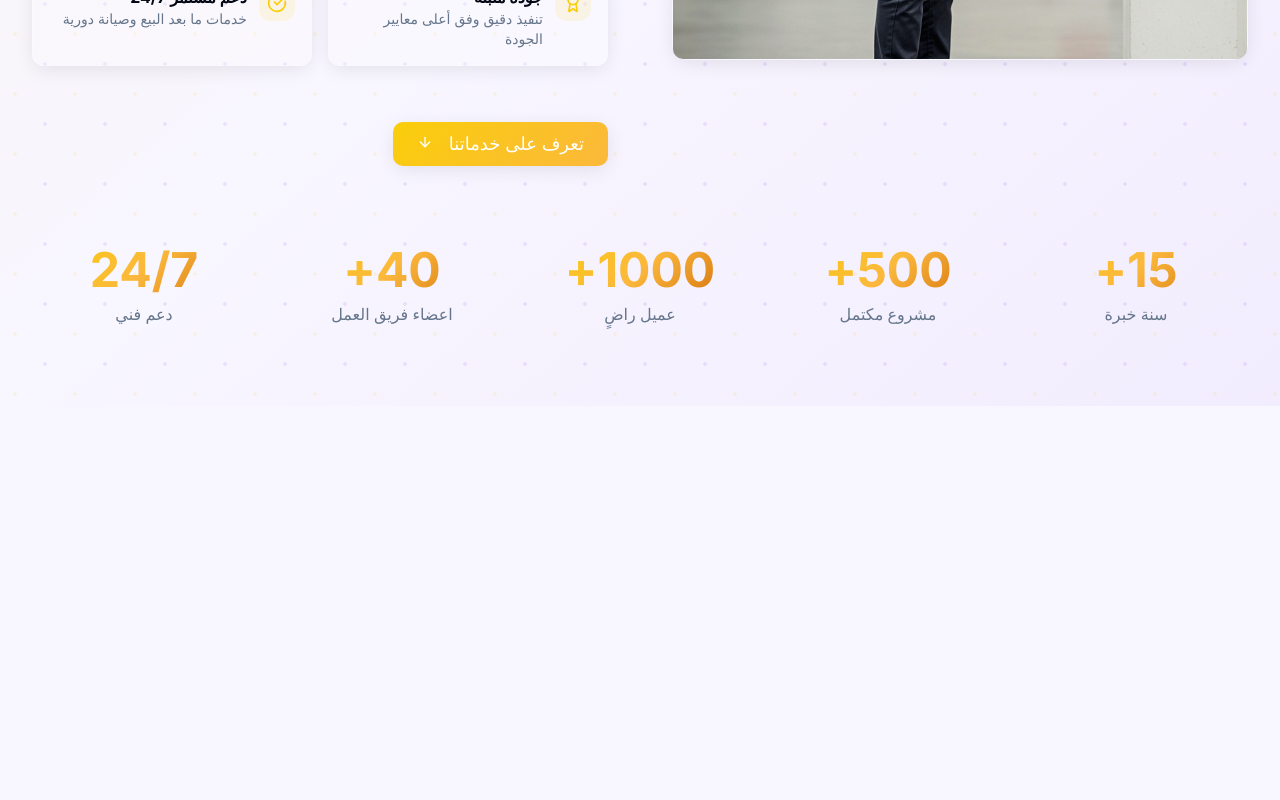
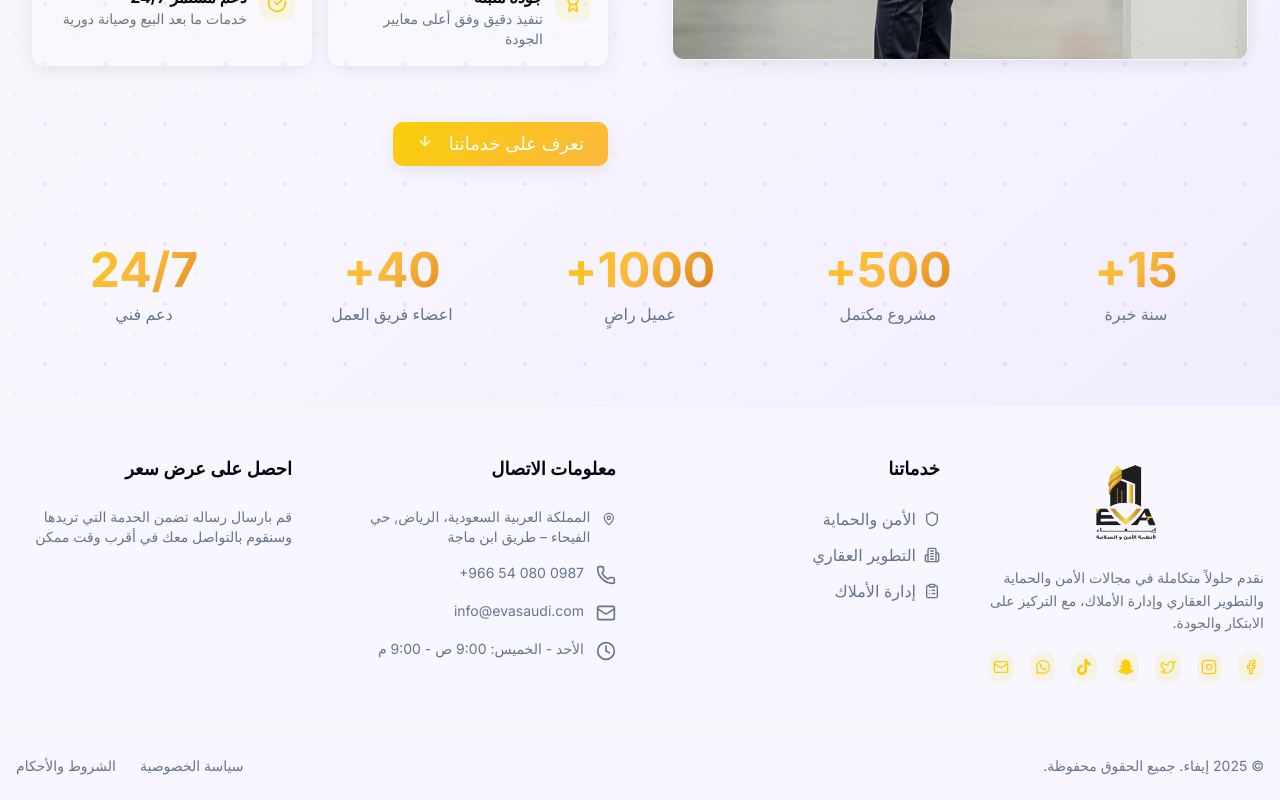
Before and after one commit to AbdalrhmanAmmar/newevaclient, a Next.js app: page / in a window 1280 px wide. Shown: the part 781-1581 px from the top of the page. Before the commit the page ends 1187 px from the top, so only its background shows below. Built offline with nearby package versions, Linux system fonts and the light colour scheme.

Commit message:
add-footer

```diff
--- a/app/layout.tsx
+++ b/app/layout.tsx
@@ -2,6 +2,7 @@ import type { Metadata } from "next";
 import { Inter } from "next/font/google";
 import "./globals.css";
 import Navbar from "@/components/Home/Navbar";
+import Footer from "@/components/Footer/footer";
 
 const inter = Inter({ subsets: ["latin"] });
 
@@ -20,7 +21,9 @@ export default function RootLayout({
 
       <body className={inter.className}>
          <Navbar/>
-        {children}</body>
+        {children}
+        <Footer/>
+        </body>
     </html>
   );
 }
--- /dev/null
+++ b/components/Footer/Footer.tsx
@@ -0,0 +1,252 @@
+"use client";
+
+import { motion } from "framer-motion";
+import Image from "next/image";
+import Link from "next/link";
+import {
+  Facebook,
+  Instagram,
+  Twitter,
+  Linkedin,
+  Mail,
+  MapPin,
+  Phone,
+  Clock,
+  ArrowUpRight,
+  Shield,
+  Building2,
+  ClipboardList,
+} from "lucide-react";
+import { FaTiktok,FaWhatsapp,FaSnapchatGhost  } from "react-icons/fa";
+import { dir } from "console";
+import { useRef,useEffect } from "react";
+
+
+const services = [
+  { icon: Shield, label: "الأمن والحماية", href: "/about" },
+  { icon: Building2, label: "التطوير العقاري", href: "/about" },
+  { icon: ClipboardList, label: "إدارة الأملاك", href: "/about" },
+];
+
+const contactInfo = [
+  {
+    icon: MapPin,
+    label: "المملكة العربية السعودية، الرياض, حي الفيحاء – طريق ابن ماجة",
+    href: "#",
+  },
+  {
+    icon: Phone,
+    label: "+966 54 080 0987",
+    href: "tel:+966540800987",
+  },
+  {
+    icon: Mail,
+    label: "info@evasaudi.com",
+    href: "mailto:info@evasaudi.com",
+  },
+  {
+    icon: Clock,
+    label: "الأحد - الخميس: 9:00 ص - 9:00 م",
+    href: "#",
+  },
+];
+
+const socialLinks = [
+
+  {
+    icon: Facebook,
+    label: "فيسبوك",
+    href: "https://www.facebook.com/evaSaudiRealestate",
+    color: "bg-secondary/10 border border-secondary/20 text-foreground",
+  },
+  {
+    icon: Instagram,
+    label: "انستغرام",
+    href: "https://www.instagram.com/eva_realstate",
+    color: "bg-secondary/10 border border-secondary/20 text-foreground",
+  },
+  {
+    icon: Twitter,
+    label: "تويتر",
+    href: "https://x.com/Eva__RealeState",
+    color: "bg-secondary/10 border border-secondary/20 text-foreground",
+  },
+  {
+    icon: FaSnapchatGhost,
+    label: "سناب شات",
+    href: "https://www.snapchat.com/add/eva_realestate",
+    color: "bg-secondary/10 border border-secondary/20 text-foreground",
+  },
+  {
+    icon: FaTiktok ,
+    label: "تيك توك",
+    href: "www.tiktok.com/@eva__realestate",
+    color: "bg-secondary/10 border border-secondary/20 text-foreground",
+  },
+
+  {
+    icon: FaWhatsapp,
+    label: "واتساب",
+    href: "https://wa.me/966540800987",
+    color: "bg-secondary/10 border border-secondary/20 text-foreground",
+  },
+  {
+    icon: Mail,
+    label: "البريد الإلكتروني",
+    href: "mailto:Sales@EvaSaudi.com",
+    color: "bg-secondary/10 border border-secondary/20 text-foreground",
+  },
+];
+
+export default function Footer() {
+  const currentYear = new Date().getFullYear();
+
+//     const footerRef = useRef<HTMLElement>(null);
+// //   const setFooterRef = useScrollStore((state) => state.setFooterRef);
+
+//     useEffect(() => {
+//     if (footerRef.current) {
+//       setFooterRef(footerRef.current);
+//     }
+//   }, [setFooterRef]);
+
+  return (
+    <footer   className="bg-background border-t border-primary/10 ">
+      {/* Main Footer Content */}
+      <div className="container mx-auto px-4 py-12">
+        <div className="grid grid-cols-1 md:grid-cols-2 lg:grid-cols-4 gap-8 lg:gap-12">
+          {/* Company Info */}
+          <motion.div
+            initial={{ opacity: 0, y: 20 }}
+            whileInView={{ opacity: 1, y: 0 }}
+            viewport={{ once: true }}
+            className="space-y-4 order-1"
+          >
+            <Link href="/" className="block">
+       <Image
+    src="/Images/blackrm.png"
+  alt="إيفاء Logo"
+  width={120}
+  height={120}
+  className="w-auto h-24 object-contain" // الأهم هنا
+  quality={100} // لضمان الجودة العالية
+  priority // إذا كانت الصورة فوق الطية
+  unoptimized={true}
+/>
+            </Link>
+            <p className="text-muted-foreground text-sm leading-relaxed">
+              نقدم حلولاً متكاملة في مجالات الأمن والحماية والتطوير العقاري وإدارة الأملاك، مع التركيز على الابتكار والجودة.
+            </p>
+            <div className="flex items-center gap-4">
+              {socialLinks.map((social) => (
+                <motion.a
+                  key={social.label}
+                  href={social.href}
+                  whileHover={{ scale: 1.1 }}
+                  whileTap={{ scale: 0.9 }}
+                  className="w-8 h-8 flex items-center justify-center rounded-full bg-primary/10 hover:bg-primary/20 transition-colors"
+                >
+                  <social.icon className="w-4 h-4 text-primary" />
+                </motion.a>
+              ))}
+            </div>
+          </motion.div>
+
+          {/* Quick Links */}
+          <motion.div
+            initial={{ opacity: 0, y: 20 }}
+            whileInView={{ opacity: 1, y: 0 }}
+            viewport={{ once: true }}
+            transition={{ delay: 0.1 }}
+            className="space-y-4 order-3 md:order-2"
+          >
+            <h3 className="text-lg font-semibold text-foreground mb-6">خدماتنا</h3>
+            <div className="space-y-3">
+              {services.map((service) => (
+                <motion.div
+                  key={service.label}
+                  whileHover={{ x: 5 }}
+                  className="group"
+                >
+                  <Link
+                    href={service.href}
+                    className="flex items-center gap-2 text-muted-foreground hover:text-primary transition-colors"
+                  >
+                    <service.icon className="w-4 h-4" />
+                    <span>{service.label}</span>
+                    <ArrowUpRight className="w-3 h-3 opacity-0 group-hover:opacity-100 transition-opacity" />
+                  </Link>
+                </motion.div>
+              ))}
+            </div>
+          </motion.div>
+
+          {/* Contact Info */}
+          <motion.div
+            initial={{ opacity: 0, y: 20 }}
+            whileInView={{ opacity: 1, y: 0 }}
+            viewport={{ once: true }}
+            transition={{ delay: 0.2 }}
+            className="space-y-4 order-4 md:order-3"
+          >
+            <h3 className="text-lg font-semibold text-foreground mb-6">معلومات الاتصال</h3>
+            <div className="space-y-4">
+          {
+  contactInfo.map((info) => (
+    <motion.a
+      key={info.label}
+      href={info.href}
+      whileHover={{ x: 5 }}
+      className="flex items-start gap-3 text-muted-foreground hover:text-primary transition-colors"
+
+    >
+      <info.icon className="w-5 h-5 mt-0.5" />
+      <span
+        className="text-sm"
+        dir={info.icon === Phone ? "ltr" : "rtl"}
+      >
+        {info.label}
+      </span>
+    </motion.a>
+  ))
+}
+            </div>
+          </motion.div>
+
+          {/* Newsletter */}
+          <motion.div
+            initial={{ opacity: 0, y: 20 }}
+            whileInView={{ opacity: 1, y: 0 }}
+            viewport={{ once: true }}
+            transition={{ delay: 0.3 }}
+            className="space-y-4 order-2 md:order-4"
+          >
+            <h3 className="text-lg font-semibold text-foreground mb-6">احصل على عرض سعر</h3>
+            <p className="text-sm text-muted-foreground mb-4">
+              {/* قم بارسال رساله تضمن الخدمه التي تريدها وسنقوم بالتواصل معك في أقرب وقت ممكن. */}
+              قم بارسال رساله تضمن الحدمة التي تريدها وسنقوم بالتواصل معك في أقرب وقت ممكن
+            </p>
+
+          </motion.div>
+        </div>
+      </div>
+
+      {/* Bottom Bar */}
+      <div className="border-t border-primary/10">
+        <div className="container mx-auto px-4 py-6">
+          <div className="flex flex-col md:flex-row justify-between items-center gap-4 text-sm text-muted-foreground">
+            <p>© {currentYear} إيفاء. جميع الحقوق محفوظة.</p>
+            <div className="flex items-center gap-6">
+              <Link href="/privacy" className="hover:text-primary transition-colors">
+                سياسة الخصوصية
+              </Link>
+              <Link href="/terms" className="hover:text-primary transition-colors">
+                الشروط والأحكام
+              </Link>
+            </div>
+          </div>
+        </div>
+      </div>
+    </footer>
+  );
+}
--- a/package.json
+++ b/package.json
@@ -11,10 +11,12 @@
   "dependencies": {
     "@radix-ui/react-slot": "^1.2.3",
     "class-variance-authority": "^0.7.1",
+    "framer-motion": "^12.23.12",
     "lucide-react": "^0.536.0",
     "next": "14.2.7",
     "react": "^18",
     "react-dom": "^18",
+    "react-icons": "^5.5.0",
     "tailwind-merge": "^3.3.1",
     "tailwindcss-animate": "^1.0.7"
   },
```
Also changed, not shown: components/Footer/ContactForm.tsx (added), 1 other file (tests, documents, lock files or other folders).
